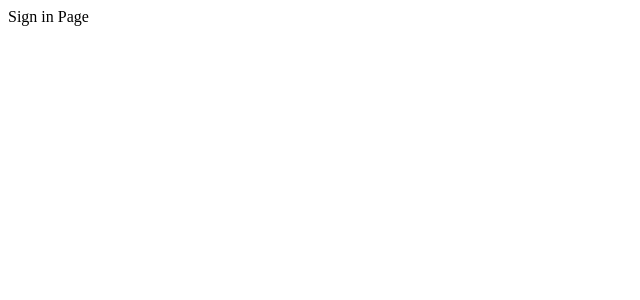
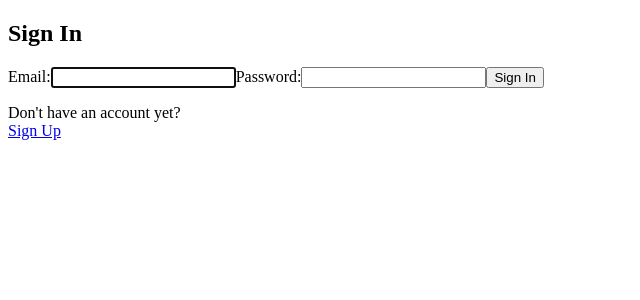
Before and after one commit to ManmohanBoyina/Event-Management-System-FrontEnd, a Next.js app: page /auth/sign-in in a window 1280 px wide. Shown: the top 300 px of the page, without its empty margins (0-640 px from the left). Built offline with nearby package versions, Linux system fonts and the light colour scheme; no server answers.

Commit message:
sign-in page (WIP)
Initial commit. Unfinished sign-in page.

```diff
--- a/src/pages/auth/sign-in.js
+++ b/src/pages/auth/sign-in.js
@@ -1,5 +1,94 @@
-const signIn = ()=>{
-    return <div>Sign in Page</div>
+import { useRef, useState, useEffect } from 'react';
+import axios from '../../lib/axios';
+
+const signIn = () => {
+
+    const userRef = useRef();
+    const errorRef = useRef();
+
+    const [email, setEmail] = useState('');
+    const [password, setPassword] = useState('');
+    const [errorMsg, setErrorMsg] = useState('');
+    const [success, setSuccess] = useState(false);
+
+    useEffect(() => {
+        userRef.current.focus();
+    }, [])
+
+    useEffect(() => {
+        setErrorMsg('');
+    }, [email, password])
+
+    const handleSubmit = async (e) => {
+        e.preventDefault();
+
+        try {
+            const response = await axios.post("#", JSON.stringify({ email, password }));
+            console.log(JSON.stringify(response?.data));
+            const accessToken = response?.data?.accessToken;
+            // user role (customer/host)
+            const role = response?.data?.role;
+            //send to global context, how?({ email, password, role, accessToken });
+            setEmail('');
+            setPassword('');
+            setSuccess(true);
+        }
+        // if error when login, error message will be set.
+        catch (error) {
+            if (!error?.response) {
+                setErrorMsg('No Response from Server');
+            }
+            else if (error.response?.status === 400) {
+                setErrorMsg('Missing Email or Password');
+            }
+            else if (error.response?.status === 401) {
+                setErrorMsg('Unauthorized');
+            }
+            else {
+                setErrorMsg('Login Failed');
+            }
+            errorRef.current.focus();
+        }
+    }
+
+    return (
+        <>
+            {/* if sign-in successful, then this page is displayed and a link to landing page is given. */}
+            {success ? (
+                <section>
+                    <h1>You are logged in!</h1>
+                    <br />
+                    <p>
+                        <a href="../index">Go to Home</a>
+                    </p>
+                </section>
+            ) : (
+                <section>
+                    {/* error message will display here */}
+                    <p ref={errorRef} className={errorMsg ? "errormsg" : "offscreen"} aria-live="assertive">{errorMsg}</p>
+
+                    {/* sign-in page below */}
+                    <h1>Sign In</h1>
+                    <form onSubmit={handleSubmit}>
+
+                        <label htmlFor="email">Email:</label>
+                        <input type="text" id="email" ref={userRef} onChange={(e) => setEmail(e.target.value)} value={email} required />
+
+                        <label htmlFor="password">Password:</label>
+                        <input type="password" id="password" onChange={(e) => setPassword(e.target.value)} value={password} required />
+
+                        <button>Sign In</button>
+                    </form>
+                    <p>
+                        Don't have an account yet?<br />
+                        <span className="line">
+                            <a href="sign-up">Sign Up</a>
+                        </span>
+                    </p>
+                </section>
+            )}
+        </>
+    )
 }
-signIn.Layout="auth"
+signIn.Layout = "auth"
 export default signIn
```
